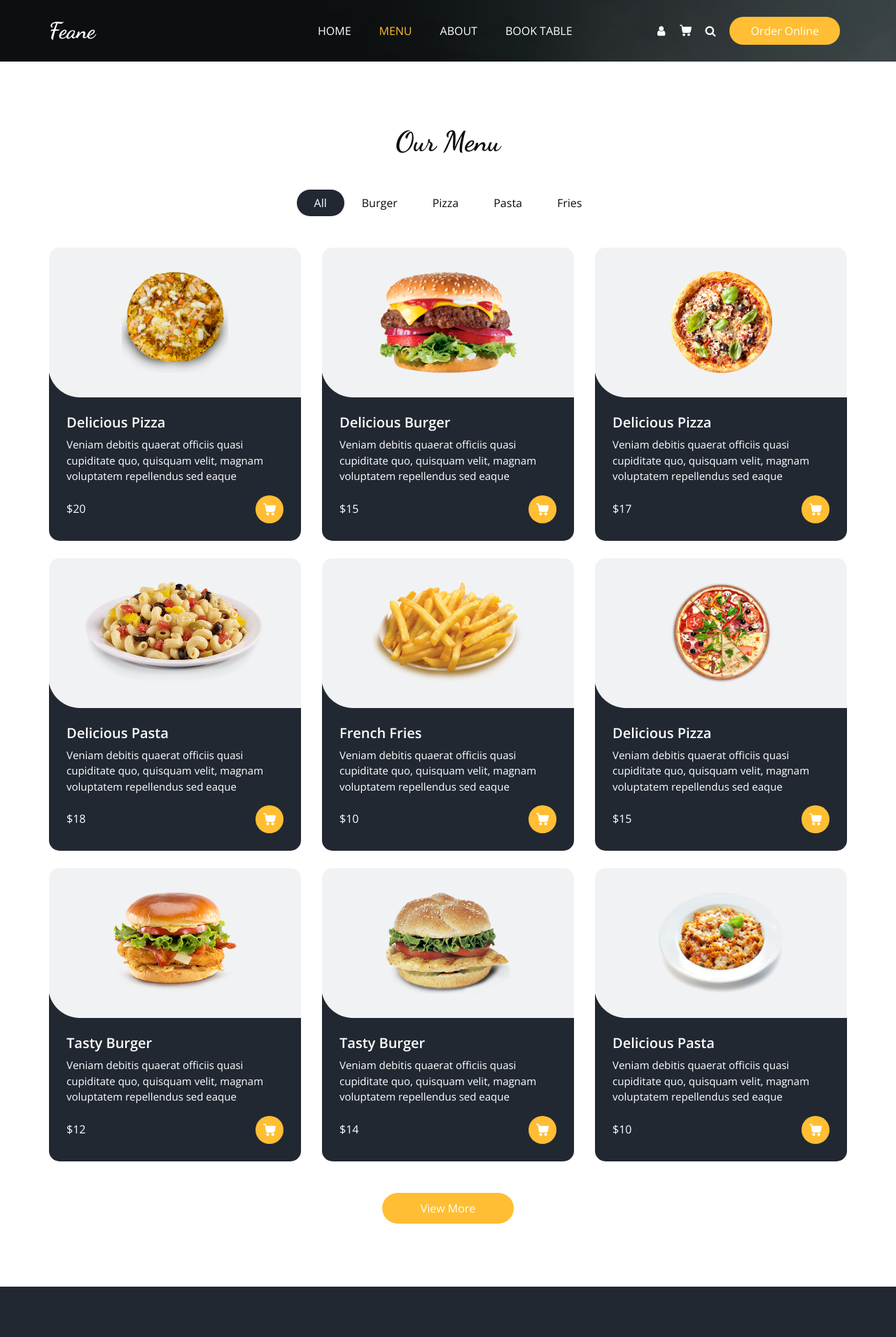
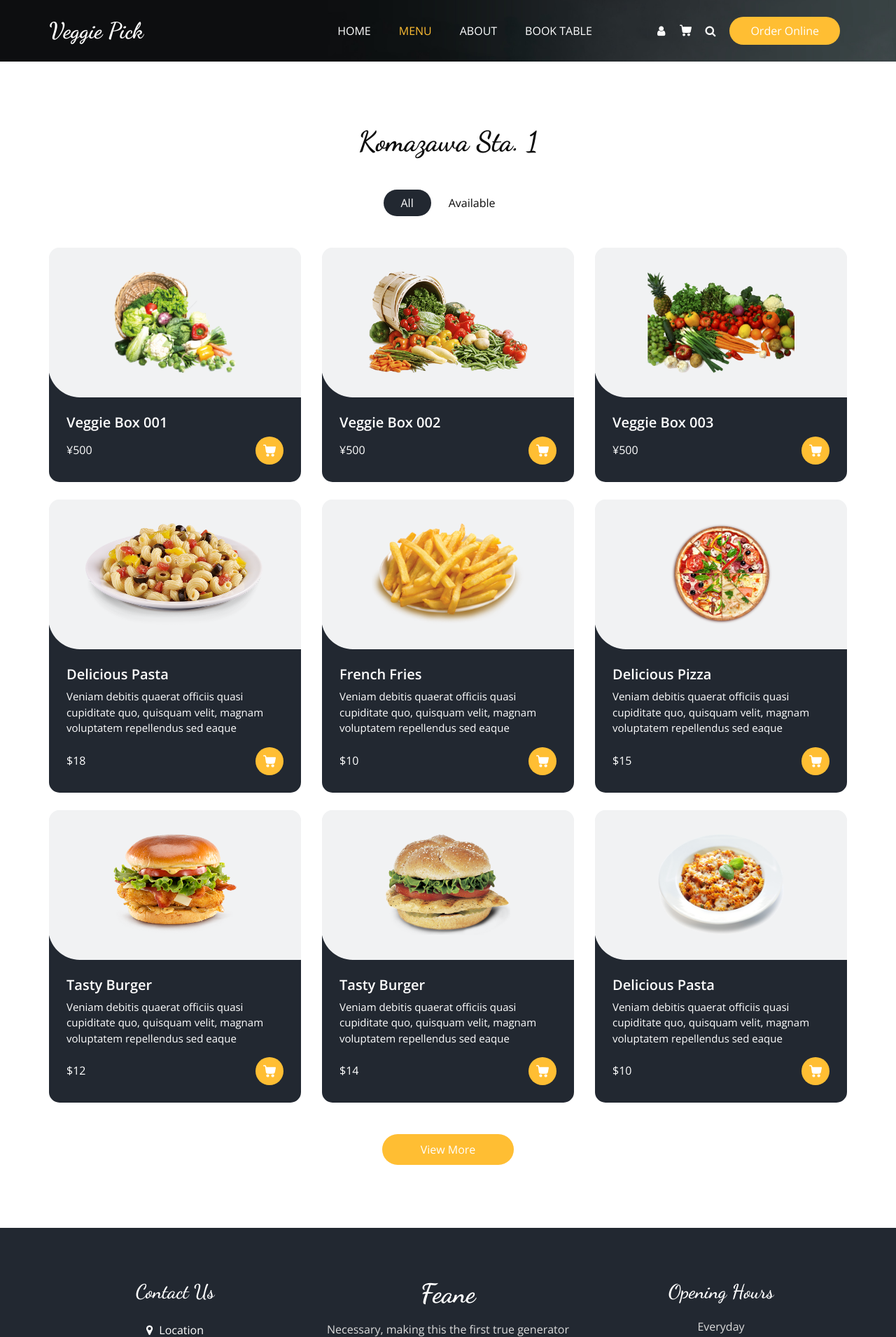
Before and after one commit to mozzio616/vege-pick, a Flask app: page /menu in a window 1280 px wide. Shown: the top 1911 px of the page at 70% size. Run offline with Flask 2, Linux system fonts and the light colour scheme; some libraries are stand-ins or nearby versions.

Commit message:
updateing

```diff
--- a/index.py
+++ b/index.py
@@ -32,7 +32,7 @@ def thanks():
 
 @app.route('/book')
 def book():
-    return render_template('menu.html')
+    return render_template('book.html')
 
 @app.route('/code', methods=['GET'])
 def create_code():
--- a/static/css/style.css
+++ b/static/css/style.css
@@ -562,6 +562,15 @@ a:focus {
           justify-content: space-between;
 }
 
+.food_section .box .option2 {
+  display: -webkit-box;
+  display: -ms-flexbox;
+  display: flex;
+  -webkit-box-pack: justify;
+      -ms-flex-pack: justify;
+          justify-content: space-between;
+}
+
 .food_section .box .options a {
   width: 40px;
   height: 40px;
--- a/static/js/custom.js
+++ b/static/js/custom.js
@@ -37,7 +37,7 @@ $(document).ready(function() {
 /** google_map js **/
 function myMap() {
     var mapProp = {
-        center: new google.maps.LatLng(40.712775, -74.005973),
+        center: new google.maps.LatLng(35.63339, 139.66166),
         zoom: 18,
     };
     var map = new google.maps.Map(document.getElementById("googleMap"), mapProp);
--- a/templates/code.html
+++ b/templates/code.html
@@ -150,9 +150,9 @@
         <div class="col-md-6 ">
           <div class="img-box">
             <!-- <img src="{{ url_for('static', filename='images/thanks-vege.png') }}" alt=""> -->
-            <a href="{{ paypay_url }}">
+            <!--<a href="{{ paypay_url }}">-->
               <img src="{{ qrcode(paypay_url) }}" alt="{{ paypay_url }}">
-            </a>
+            <!--</a>-->
           </div>
         </div>
         <div class="col-md-6">
--- a/templates/menu.html
+++ b/templates/menu.html
@@ -44,7 +44,7 @@
         <nav class="navbar navbar-expand-lg custom_nav-container ">
           <a class="navbar-brand" href="{{ url_for('index') }}">
             <span>
-              Feane
+              Veggie Pick
             </span>
           </a>
 
@@ -147,36 +147,33 @@
     <div class="container">
       <div class="heading_container heading_center">
         <h2>
-          Our Menu
+          Komazawa Sta. 1
         </h2>
       </div>
 
       <ul class="filters_menu">
         <li class="active" data-filter="*">All</li>
-        <li data-filter=".burger">Burger</li>
-        <li data-filter=".pizza">Pizza</li>
-        <li data-filter=".pasta">Pasta</li>
-        <li data-filter=".fries">Fries</li>
+        <li data-filter=".available">Available</li>
       </ul>
 
       <div class="filters-content">
         <div class="row grid">
-          <div class="col-sm-6 col-lg-4 all pizza">
+          <div class="col-sm-6 col-lg-4 all available">
             <div class="box">
               <div>
                 <div class="img-box">
-                  <img src="{{ url_for('static', filename='images/f1.png') }}" alt="">
+                  <img src="{{ url_for('static', filename='images/v1.png') }}" alt="">
                 </div>
                 <div class="detail-box">
                   <h5>
-                    Delicious Pizza
+                    Veggie Box 001
                   </h5>
-                  <p>
+                  <!--<p>
                     Veniam debitis quaerat officiis quasi cupiditate quo, quisquam velit, magnam voluptatem repellendus sed eaque
-                  </p>
+                  </p>-->
                   <div class="options">
                     <h6>
-                      $20
+                      &yen500
                     </h6>
                     <a href="{{ url_for('create_code') }}">
                       <svg version="1.1" id="Capa_1" xmlns="http://www.w3.org/2000/svg" xmlns:xlink="http://www.w3.org/1999/xlink" x="0px" y="0px" viewBox="0 0 456.029 456.029" style="enable-background:new 0 0 456.029 456.029;" xml:space="preserve">
@@ -237,22 +234,22 @@
               </div>
             </div>
           </div>
-          <div class="col-sm-6 col-lg-4 all burger">
+          <div class="col-sm-6 col-lg-4 all">
             <div class="box">
               <div>
                 <div class="img-box">
-                  <img src="{{ url_for('static', filename='images/f2.png') }}" alt="">
+                  <img src="{{ url_for('static', filename='images/v2.png') }}" alt="">
                 </div>
                 <div class="detail-box">
                   <h5>
-                    Delicious Burger
+                    Veggie Box 002
                   </h5>
-                  <p>
+                  <!--<p>
                     Veniam debitis quaerat officiis quasi cupiditate quo, quisquam velit, magnam voluptatem repellendus sed eaque
-                  </p>
+                  </p>-->
                   <div class="options">
                     <h6>
-                      $15
+                      &yen500
                     </h6>
                     <a href="">
                       <svg version="1.1" id="Capa_1" xmlns="http://www.w3.org/2000/svg" xmlns:xlink="http://www.w3.org/1999/xlink" x="0px" y="0px" viewBox="0 0 456.029 456.029" style="enable-background:new 0 0 456.029 456.029;" xml:space="preserve">
@@ -313,22 +310,22 @@
               </div>
             </div>
           </div>
-          <div class="col-sm-6 col-lg-4 all pizza">
+          <div class="col-sm-6 col-lg-4 all available">
             <div class="box">
               <div>
                 <div class="img-box">
-                  <img src="{{ url_for('static', filename='images/f3.png') }}" alt="">
+                  <img src="{{ url_for('static', filename='images/v3.png') }}" alt="">
                 </div>
                 <div class="detail-box">
                   <h5>
-                    Delicious Pizza
+                    Veggie Box 003
                   </h5>
-                  <p>
+                  <!--<p>
                     Veniam debitis quaerat officiis quasi cupiditate quo, quisquam velit, magnam voluptatem repellendus sed eaque
-                  </p>
+                  </p>-->
                   <div class="options">
                     <h6>
-                      $17
+                      &yen500
                     </h6>
                     <a href="">
                       <svg version="1.1" id="Capa_1" xmlns="http://www.w3.org/2000/svg" xmlns:xlink="http://www.w3.org/1999/xlink" x="0px" y="0px" viewBox="0 0 456.029 456.029" style="enable-background:new 0 0 456.029 456.029;" xml:space="preserve">
```
Also changed, not shown: templates/book.html (+15 -15 lines).
